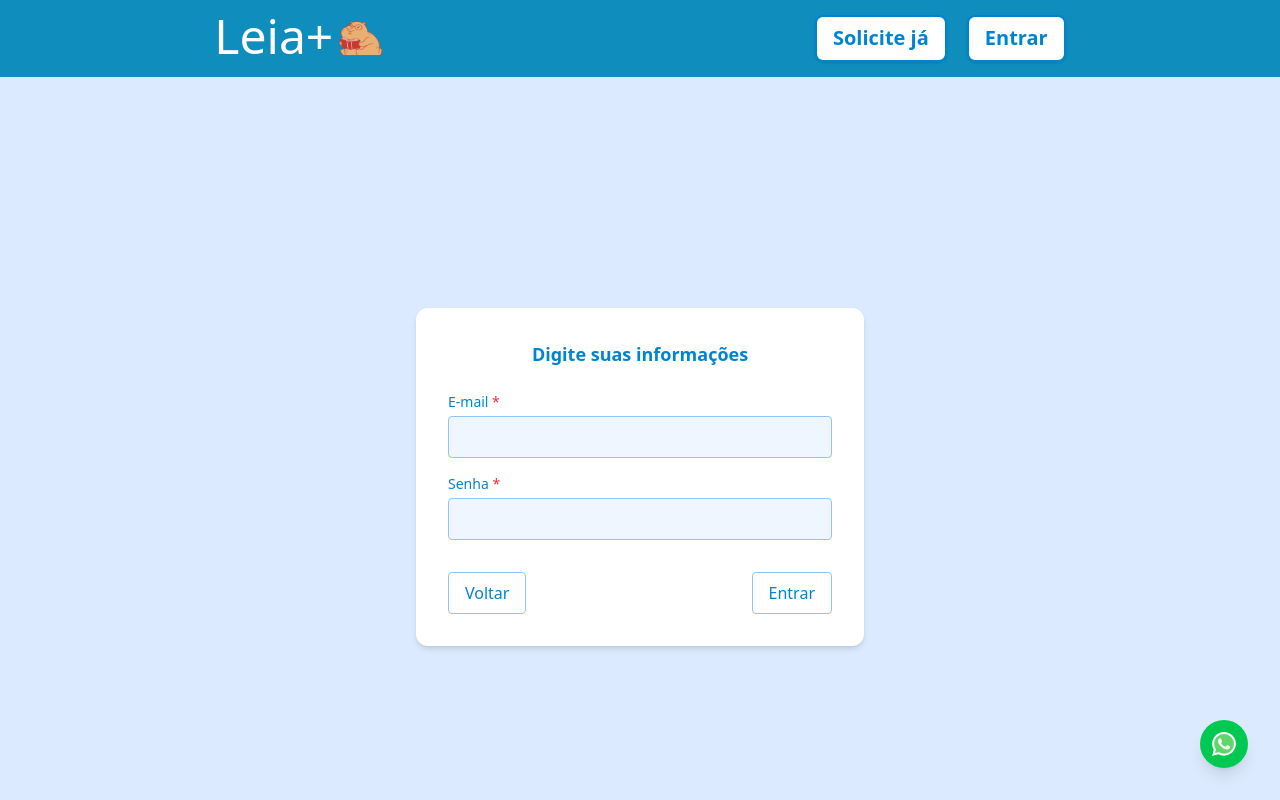
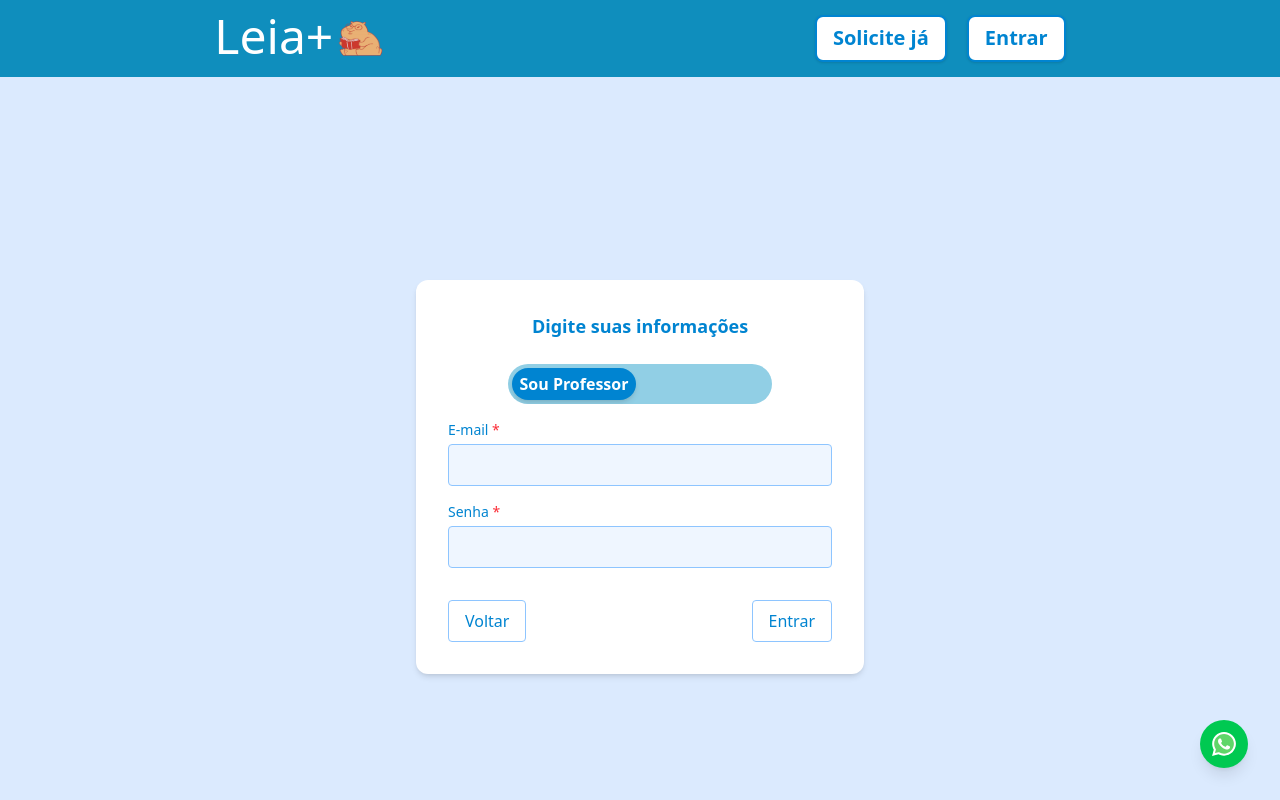
Before and after one commit to Gabrielgsw/LeiaMais, a Vue app in the folder frontend/: page /SelecaoLogin in a window 1280 px wide. Shown: the top 800 px of the page. Built offline with nearby package versions, Linux system fonts and the light colour scheme.

Commit message:
[Fontend] botão deslizante da tela de login feito.

```diff
--- a/frontend/src/layouts/Layout.vue
+++ b/frontend/src/layouts/Layout.vue
@@ -1,33 +1,13 @@
 <script setup>
 import Footer from '../components/Footer.vue'
-import { RouterLink } from 'vue-router';
 const scrollToForm = () => {
     document.getElementById('formulario').scrollIntoView({ behavior: 'smooth' });
 }
-
-
 </script>
 
 <template>
 
     <body class="bg-gradient-to-b from-white to-[#E0F7FF]">
-        <header class="text-white bg-[#0f8ebd] flex justify-around py-3 items-center">
-            <RouterLink to="/">
-                <div class="text-5xl flex ">
-                    <h1 class="">Leia+</h1>
-                    <img src="../assets/capivara.svg" alt="">
-                </div>
-            </RouterLink>
-
-            <div class="text-3xl flex gap-5">
-                <button @click="scrollToForm"
-                    class="bg-white text-sky-600 text-[20px] font-semibold py-2 px-4 rounded-lg border-2 border-sky-600 shadow-sm hover:bg-sky-50 transition text-2xl">Solicite
-                    já</button>
-                <RouterLink to="/SelecaoLogin"
-                    class="bg-white text-sky-600 text-[20px] font-semibold py-2 px-4 rounded-lg border-2 border-sky-600 shadow-sm hover:bg-sky-50 transition text-2xl">
-                    Entrar</RouterLink>
-            </div>
-        </header>
         <slot></slot>
         <Footer></Footer>
     </body>
--- a/frontend/src/pages/SelecaoLogin.vue
+++ b/frontend/src/pages/SelecaoLogin.vue
@@ -1,13 +1,52 @@
 <script setup>
 import { RouterLink } from 'vue-router';
+import { ref } from 'vue'
+
+const selected = ref('professor')
+
+const toggleRole = () => {
+    selected.value = selected.value === 'professor' ? 'aluno' : 'professor'
+}
+
 </script>
 
 <template>
+    <header class="text-white bg-[#0f8ebd] flex justify-around py-3 items-center">
+        <RouterLink to="/">
+            <div class="text-5xl flex ">
+                <h1 class="">Leia+</h1>
+                <img src="../assets/capivara.svg" alt="">
+            </div>
+        </RouterLink>
+
+        <div class="text-3xl flex gap-5">
+            <button @click="scrollToForm"
+                class="bg-white text-sky-600 text-[20px] font-semibold py-2 px-4 rounded-lg border-2 border-sky-600 shadow-sm hover:bg-sky-50 transition text-2xl">Solicite
+                já</button>
+            <RouterLink to="/SelecaoLogin"
+                class="bg-white text-sky-600 text-[20px] font-semibold py-2 px-4 rounded-lg border-2 border-sky-600 shadow-sm hover:bg-sky-50 transition text-2xl">
+                Entrar</RouterLink>
+        </div>
+    </header>
     <div class="flex items-center justify-center min-h-screen bg-blue-100">
         <div class="bg-white bg-opacity-70 p-8 rounded-xl shadow-md w-full max-w-md">
             <h2 class="text-center text-lg font-semibold text-sky-600 mb-6">Digite suas informações</h2>
+            <form @submit.prevent="handleLogin" class="space-y-4">
+                <div class="flex justify-center mb-4">
+                    <div @click="toggleRole"
+                        class="w-66 h-10 relative flex items-center bg-[#91CFE5] rounded-full overflow-hidden cursor-pointer transition-colors duration-300"
+                        :class="selected === 'professor' ? 'bg-[#91CFE5]' : 'bg-[#91CFE5]'">
+                        <div class="absolute h-8 w-[124px] rounded-full shadow-md text-white font-semibold flex items-center justify-center transition-transform duration-300"
+                            :class="[
+                                selected === 'professor' ? 'translate-x-1 bg-sky-600' : 'translate-x-[135px] bg-sky-600'
+                            ]">
+                            {{ selected === 'professor' ? 'Sou Professor' : 'Sou Aluno' }}
+                        </div>
+                    </div>
+                </div>
 
-            <form @submit.prevent="handleLogin" class="space-y-4">
+
+
                 <div>
                     <label class="block text-sm font-medium text-sky-600 mb-1">
                         E-mail <span class="text-red-500">*</span>
--- a/frontend/src/pages/Welcome.vue
+++ b/frontend/src/pages/Welcome.vue
@@ -15,6 +15,23 @@ const handleSubmit = () => {
 </script>
 
 <template>
+    <header class="text-white bg-[#0f8ebd] flex justify-around py-3 items-center">
+        <RouterLink to="/">
+            <div class="text-5xl flex ">
+                <h1 class="">Leia+</h1>
+                <img src="../assets/capivara.svg" alt="">
+            </div>
+        </RouterLink>
+
+        <div class="text-3xl flex gap-5">
+            <button @click="scrollToForm"
+                class="bg-white text-sky-600 text-[20px] font-semibold py-2 px-4 rounded-lg border-2 border-sky-600 shadow-sm hover:bg-sky-50 transition text-2xl">Solicite
+                já</button>
+            <RouterLink to="/SelecaoLogin"
+                class="bg-white text-sky-600 text-[20px] font-semibold py-2 px-4 rounded-lg border-2 border-sky-600 shadow-sm hover:bg-sky-50 transition text-2xl">
+                Entrar</RouterLink>
+        </div>
+    </header>
     <div class="h-180 bg-[#E0F7FF] flex flex-row items-center justify-around">
         <div>
             <div class="flex flex-col items-center text-[#0084FF] w-200 text-center">
@@ -38,25 +55,29 @@ const handleSubmit = () => {
                 class="w-full bg-emerald-200 shadow-md rounded-lg flex flex-col items-center justify-start text-gray-700 p-6">
                 <img src="../assets/icones-serviço/card01.png" alt="Ícone" class="w-18 h-18 mb-4">
                 <h3 class="text-2xl font-bold mb-2 text-center">Descubra o prazer de ler!</h3>
-                <p class="text-base text-center">Desperte nos alunos o amor pela leitura com atividades interativas, histórias envolventes e um ambiente pensado para encantar desde o primeiro clique.</p>
+                <p class="text-base text-center">Desperte nos alunos o amor pela leitura com atividades interativas,
+                    histórias envolventes e um ambiente pensado para encantar desde o primeiro clique.</p>
             </div>
             <div
                 class="w-full bg-amber-200 shadow-md rounded-lg flex flex-col items-center justify-start text-gray-700 p-6">
                 <img src="../assets/icones-serviço/card02.png" alt="Ícone" class="w-18 h-18 mb-4">
                 <h3 class="text-2xl font-bold mb-2 text-center">Ideal para professores e alunos</h3>
-                <p class="text-base text-center">Acompanhe e avalie o progresso de cada aluno com facilidade. Nosso sistema transforma a leitura em uma experiência organizada e eficiente.</p>
+                <p class="text-base text-center">Acompanhe e avalie o progresso de cada aluno com facilidade. Nosso
+                    sistema transforma a leitura em uma experiência organizada e eficiente.</p>
             </div>
             <div
                 class="w-full bg-rose-200 shadow-md rounded-lg flex flex-col items-center justify-start text-gray-700 p-6">
                 <img src="../assets/icones-serviço/card03.png" alt="Ícone" class="w-18 h-18 mb-4">
                 <h3 class="text-2xl font-bold mb-2 text-center">Diversão que educa</h3>
-                <p class="text-base text-center">Com gamificação, pontos e leituras encantadoras, as crianças aprendem brincando. Um jeito leve e estimulante de mergulhar no universo dos livros.</p>
+                <p class="text-base text-center">Com gamificação, pontos e leituras encantadoras, as crianças aprendem
+                    brincando. Um jeito leve e estimulante de mergulhar no universo dos livros.</p>
             </div>
             <div
                 class="w-full bg-orange-200 shadow-md rounded-lg flex flex-col items-center justify-start text-gray-700 p-6">
                 <img src="../assets/icones-serviço/card04.png" alt="Ícone" class="w-18 h-18 mb-4">
                 <h3 class="text-2xl font-bold mb-2 text-center">Feito para escolas que transformam</h3>
-                <p class="text-base text-center">Leve inovação para a sala de aula com uma plataforma segura, intuitiva e cheia de magia.</p>
+                <p class="text-base text-center">Leve inovação para a sala de aula com uma plataforma segura, intuitiva
+                    e cheia de magia.</p>
             </div>
         </div>
     </div>
```
